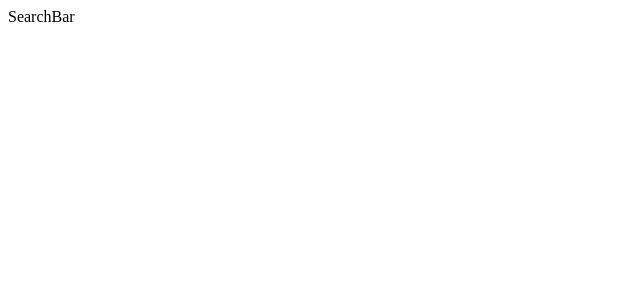
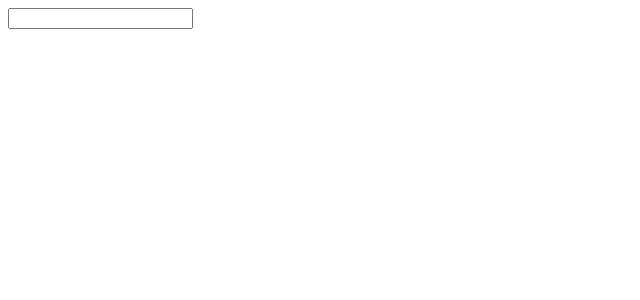
Before and after one commit to HottScall/react-pics, a React (Create React App) app: page / in a window 1280 px wide. Shown: the top 300 px of the page, without its empty margins (0-640 px from the left). Built offline with nearby package versions, Linux system fonts and the light colour scheme.

Commit message:
Replaced the hardcoded word SearchBar and replaced it with a form which take a simple text input.

```diff
--- a/src/components/SearchBar.js
+++ b/src/components/SearchBar.js
@@ -2,7 +2,13 @@ import React from "react";
 
 class SearchBar extends React.Component {
   render() {
-    return <div>SearchBar</div>;
+    return (
+      <div>
+        <form>
+          <input type="text" />
+        </form>
+      </div>
+    );
   }
 }
 
```
